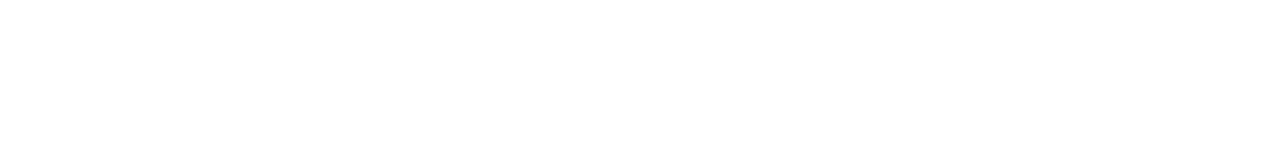
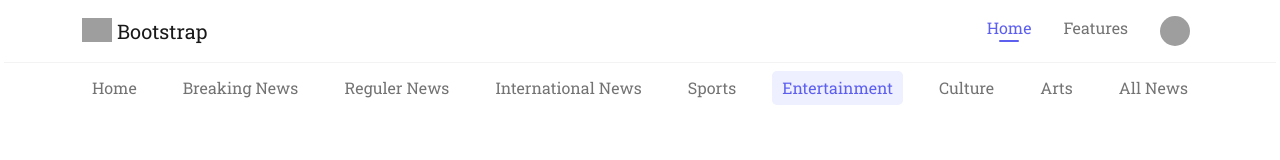
Before and after one commit to RakibAlom/creative-news, a plain HTML site: page index.html in a window 1280 px wide. Drawn offline with nearby package versions, Linux system fonts and the light colour scheme; grey boxes are pictures that could not be loaded.

Commit message:
top menu designed

```diff
--- a/css/style.css
+++ b/css/style.css
@@ -1,6 +1,71 @@
 /* Google Fonts */
-@import url('https://fonts.googleapis.com/css2?family=Roboto+Slab:wght@300;400;700&display=swap');
+@import url('https://fonts.googleapis.com/css2?family=Roboto+Slab:wght@300;400;500;700&display=swap');
 
 body {
   font-family: 'Roboto Slab', serif;
+  max-width: 1280px;
+  margin: auto;
 }
+
+/* ============== HEADER START ============== */
+
+/* TOP MENU START */
+.top-menu .nav-link {
+  position: relative;
+}
+
+.top-menu .nav-link.active,
+.top-menu .nav-link:hover {
+  color: #5D5FEF;
+}
+
+.top-menu .nav-link.active::after,
+.top-menu .nav-link:hover::after {
+  content: "";
+  height: 2px;
+  width: 20px;
+  display: block;
+  margin: auto;
+  background-color: #5D5FEF;
+  color: #5D5FEF;
+  border-radius: 2px;
+}
+
+/* TOP MENU END */
+
+.nav-hr {
+  margin: 0 4px;
+  padding: 0;
+  color: #CDCDCD;
+}
+
+.navbar-toggler {
+  font-size: 20px;
+  border: none;
+}
+
+button.navbar-toggler {
+  border: 2px solid #858585;
+  outline: none;
+}
+
+button.navbar-toggler:focus {
+  outline: none;
+  box-shadow: none;
+}
+
+/* MAIN MENU START */
+.main-menu .nav-item .nav-link {
+  padding: 5px 10px;
+}
+
+.main-menu .nav-item .nav-link.active,
+.main-menu .nav-item .nav-link:hover {
+  background-color: #EEEFFF;
+  color: #5D5FEF;
+  border-radius: 5px;
+}
+
+/* MAIN MENU END */
+
+/* ============== HEADER END ============== */
--- a/index.html
+++ b/index.html
@@ -18,9 +18,71 @@
   <!-- HEADER START -->
   <header class="header">
     <!-- TOP MENU START -->
+    <nav class="navbar navbar-expand top-menu">
+      <div class="container-xl">
+        <a class="navbar-brand" href="#">
+          <img src="https://getbootstrap.com/docs/5.2/assets/brand/bootstrap-logo.svg" alt="" width="30" height="24"
+            class="d-inline-block align-text-top">
+          Bootstrap
+        </a>
+        <div class="navbar-nav ms-auto gap-1 gap-md-3">
+          <a class="nav-link active" aria-current="page" href="#">Home</a>
+          <a class="nav-link" href="#">Features</a>
+          <a class="nav-link" href="#">
+            <img src="https://lh3.googleusercontent.com/ogw/AOh-ky3msNVjwxw3VymMP1IDzz0Fxe4GsPZPJG3Rbi8R4w=s32-c-mo"
+              alt="" width="30" height="30" class="rounded-circle">
+          </a>
+        </div>
+      </div>
+      </div>
+    </nav>
     <!-- TOP MENU END -->
 
+    <hr class="nav-hr">
+
     <!-- MAIN MENU START -->
+    <nav class="navbar navbar-expand-lg main-menu">
+      <div class="container-fluid">
+        <span class="navbar-toggler">News Category</span>
+        <button class="navbar-toggler" type="button" data-bs-toggle="collapse" data-bs-target="#mainMenu"
+          aria-controls="mainMenu" aria-expanded="false" aria-label="Toggle navigation">
+          <span class="navbar-toggler-icon"></span>
+        </button>
+        <div class="collapse navbar-collapse" id="mainMenu">
+          <div class="container-xl">
+            <ul class="navbar-nav w-100 justify-content-between">
+              <li class="nav-item">
+                <a class="nav-link" href="#">Home</a>
+              </li>
+              <li class="nav-item">
+                <a class="nav-link" href="#">Breaking News</a>
+              </li>
+              <li class="nav-item">
+                <a class="nav-link" href="#">Reguler News</a>
+              </li>
+              <li class="nav-item">
+                <a class="nav-link" href="#">International News</a>
+              </li>
+              <li class="nav-item">
+                <a class="nav-link" href="#">Sports</a>
+              </li>
+              <li class="nav-item">
+                <a class="nav-link active" href="#">Entertainment</a>
+              </li>
+              <li class="nav-item">
+                <a class="nav-link" href="#">Culture</a>
+              </li>
+              <li class="nav-item">
+                <a class="nav-link" href="#">Arts</a>
+              </li>
+              <li class="nav-item">
+                <a class="nav-link" href="#">All News</a>
+              </li>
+            </ul>
+          </div>
+        </div>
+      </div>
+    </nav>
     <!-- MAIN MENU END -->
   </header>
   <!-- HEADER END -->
```
